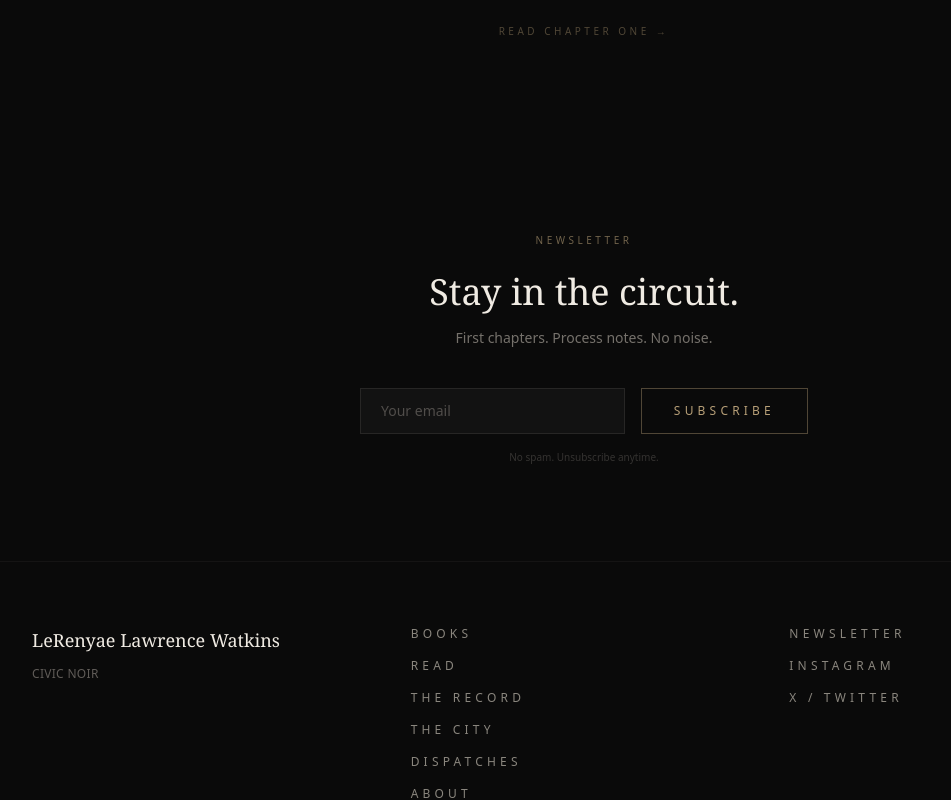
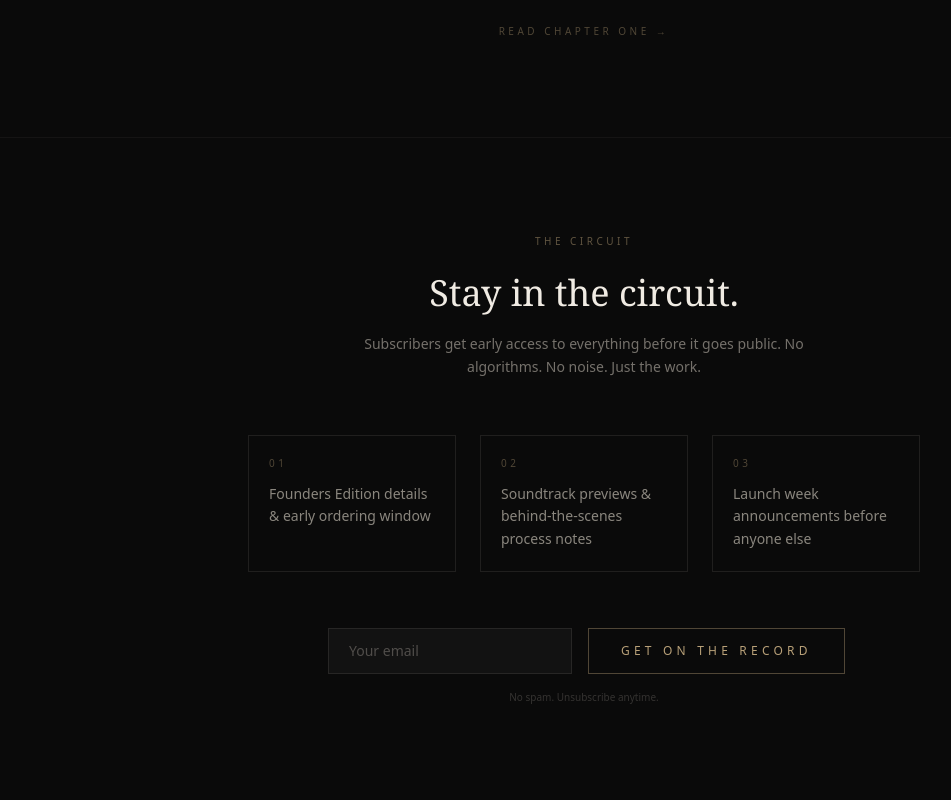
Before and after one commit to lerenyae/Civic-Noir-site, a Next.js app: page / in a window 1280 px wide. Shown: the part 3540-4340 px from the top of the page, without its empty margins (56-1007 px from the left). Built offline with nearby package versions, Linux system fonts and the light colour scheme.

Commit message:
enhance: Stay in the Circuit newsletter section with value props

```diff
--- a/components/Newsletter.tsx
+++ b/components/Newsletter.tsx
@@ -1,6 +1,5 @@
 "use client";
 import { useState } from "react";
-import { siteConfig } from "@/lib/content";
 
 export default function Newsletter({ variant = "default" }: { variant?: "default" | "compact" }) {
   const [email, setEmail] = useState("");
@@ -33,7 +32,9 @@ export default function Newsletter({ variant = "default" }: { variant?: "default
   if (status === "success") {
     return (
       <div className={variant === "compact" ? "py-4" : "py-12"}>
-        <p className="text-gold text-sm font-light tracking-wide text-center">You&rsquo;re on the record. Watch your inbox.</p>
+        <p className="text-gold text-sm font-light tracking-wide text-center">
+          You&rsquo;re on the record. Watch your inbox.
+        </p>
       </div>
     );
   }
@@ -51,22 +52,68 @@ export default function Newsletter({ variant = "default" }: { variant?: "default
             disabled={status === "loading"}
             className="flex-1 bg-transparent border-b border-bone-300/20 text-bone text-sm font-light py-2 px-0 placeholder:text-bone-300/30 focus:outline-none focus:border-gold/50 transition-colors disabled:opacity-50"
           />
-          <button type="submit" disabled={status === "loading"} className="btn-primary text-[10px] py-2 px-5 disabled:opacity-50">
+          <button
+            type="submit"
+            disabled={status === "loading"}
+            className="btn-primary text-[10px] py-2 px-5 disabled:opacity-50"
+          >
             {status === "loading" ? "..." : "Subscribe"}
           </button>
         </div>
-        {status === "error" && <p className="text-[10px] text-red-400/70 font-light">{errorMsg}</p>}
+        {status === "error" && (
+          <p className="text-[10px] text-red-400/70 font-light">{errorMsg}</p>
+        )}
       </form>
     );
   }
 
   return (
-    <section id="newsletter" className="py-24 px-6">
-      <div className="max-w-xl mx-auto text-center">
-        <p className="text-[10px] font-sans font-light tracking-ultra uppercase text-gold/60 mb-6">Newsletter</p>
-        <h2 className="font-serif text-3xl md:text-4xl text-bone-200 font-light mb-4">Stay in the circuit.</h2>
-        <p className="text-sm text-bone-300/50 font-light mb-10 max-w-md mx-auto">{siteConfig.newsletter.hookLine}</p>
-        <form onSubmit={handleSubmit} className="flex flex-col sm:flex-row gap-4 max-w-md mx-auto">
+    <section id="newsletter" className="py-24 px-6 border-t border-bone-300/5">
+      <div className="max-w-2xl mx-auto">
+        <div className="text-center mb-14">
+          <p className="text-[10px] font-sans font-light tracking-ultra uppercase text-gold/50 mb-6">
+            The Circuit
+          </p>
+          <h2 className="font-serif text-3xl md:text-4xl text-bone-200 font-light mb-5">
+            Stay in the circuit.
+          </h2>
+          <p className="text-sm text-bone-300/50 font-light leading-relaxed max-w-md mx-auto">
+            Subscribers get early access to everything before it goes public.
+            No algorithms. No noise. Just the work.
+          </p>
+        </div>
+
+        <div className="grid grid-cols-1 sm:grid-cols-3 gap-6 mb-14">
+          <div className="border border-bone-300/10 p-5">
+            <p className="text-[10px] font-sans font-light tracking-ultra uppercase text-gold/40 mb-3">
+              01
+            </p>
+            <p className="text-sm text-bone-300/60 font-light leading-relaxed">
+              Founders Edition details &amp; early ordering window
+            </p>
+          </div>
+          <div className="border border-bone-300/10 p-5">
+            <p className="text-[10px] font-sans font-light tracking-ultra uppercase text-gold/40 mb-3">
+              02
+            </p>
+            <p className="text-sm text-bone-300/60 font-light leading-relaxed">
+              Soundtrack previews &amp; behind-the-scenes process notes
+            </p>
+          </div>
+          <div className="border border-bone-300/10 p-5">
+            <p className="text-[10px] font-sans font-light tracking-ultra uppercase text-gold/40 mb-3">
+              03
+            </p>
+            <p className="text-sm text-bone-300/60 font-light leading-relaxed">
+              Launch week announcements before anyone else
+            </p>
+          </div>
+        </div>
+
+        <form
+          onSubmit={handleSubmit}
+          className="flex flex-col sm:flex-row gap-4 max-w-lg mx-auto"
+        >
           <input
             type="email"
             value={email}
@@ -76,12 +123,22 @@ export default function Newsletter({ variant = "default" }: { variant?: "default
             disabled={status === "loading"}
             className="flex-1 bg-noir-800/50 border border-bone-300/10 text-bone text-sm font-light py-3 px-5 placeholder:text-bone-300/30 focus:outline-none focus:border-gold/30 transition-colors disabled:opacity-50"
           />
-          <button type="submit" disabled={status === "loading"} className="btn-primary whitespace-nowrap disabled:opacity-50">
-            {status === "loading" ? "Sending..." : "Subscribe"}
+          <button
+            type="submit"
+            disabled={status === "loading"}
+            className="btn-primary whitespace-nowrap disabled:opacity-50"
+          >
+            {status === "loading" ? "Sending..." : "Get on the record"}
           </button>
         </form>
-        {status === "error" && <p className="text-[11px] text-red-400/70 mt-4 font-light">{errorMsg}</p>}
-        <p className="text-[10px] text-bone-300/20 mt-4 font-light">No spam. Unsubscribe anytime.</p>
+        {status === "error" && (
+          <p className="text-[11px] text-red-400/70 mt-4 font-light text-center">
+            {errorMsg}
+          </p>
+        )}
+        <p className="text-[10px] text-bone-300/20 mt-4 font-light text-center">
+          No spam. Unsubscribe anytime.
+        </p>
       </div>
     </section>
   );
```
